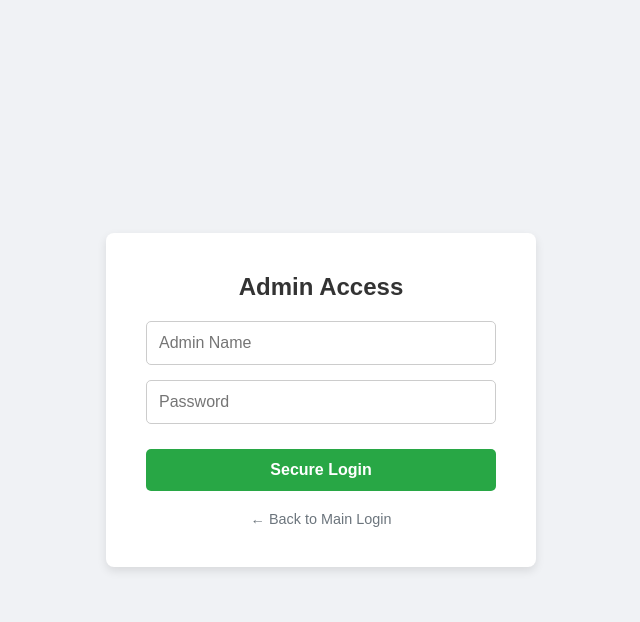
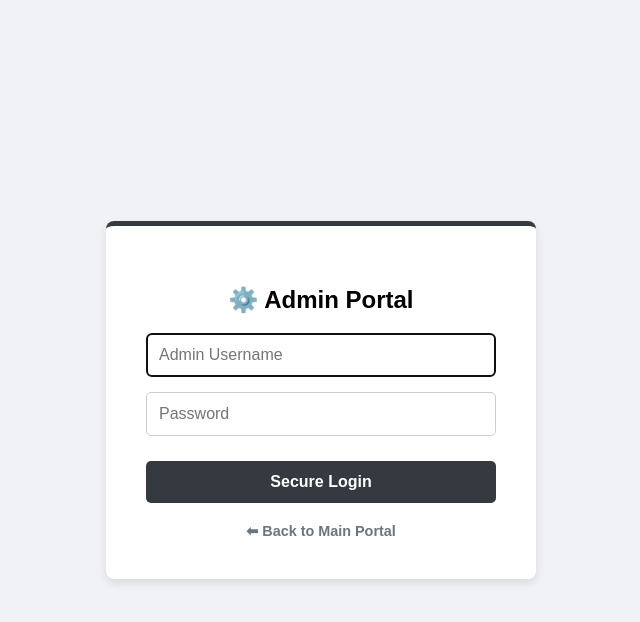
Before and after one commit to Kashyap42576/transit-app, a Flask app: page /admin/login in a window 1280 px wide. Shown: the top 622 px of the page, without its empty margins (319-959 px from the left). Run offline with Flask 3, Linux system fonts and the light colour scheme.

Commit message:
Enhance Admin Login page with new styles and titles

```diff
--- a/templates/admin_login.html
+++ b/templates/admin_login.html
@@ -1,34 +1,37 @@
 <!DOCTYPE html>
 <html>
 <head>
-    <title>Admin Login</title>
+    <title>Admin Login - PU Transit</title>
     <meta name="viewport" content="width=device-width, initial-scale=1">
     <style>
         body { font-family: Arial, sans-serif; display: flex; justify-content: center; align-items: center; height: 100vh; background: #f0f2f5; margin: 0; }
-        .box { background: white; padding: 2.5rem; border-radius: 8px; box-shadow: 0 4px 10px rgba(0,0,0,0.1); text-align: center; width: 85%; max-width: 350px; }
+
+        /* Dark grey top border to distinguish the Admin portal */
+        .box { background: white; padding: 2.5rem; border-radius: 8px; box-shadow: 0 4px 10px rgba(0,0,0,0.1); text-align: center; width: 85%; max-width: 350px; border-top: 5px solid #343a40; }
+
         input { display: block; width: 100%; margin: 15px 0; padding: 12px; box-sizing: border-box; border: 1px solid #ccc; border-radius: 5px; font-size: 16px; }
 
-        /* Using a green button to visually separate the Admin area from the blue Student/Staff area */
-        button { width: 100%; padding: 12px; background: #28a745; color: white; border: none; border-radius: 5px; cursor: pointer; font-size: 16px; font-weight: bold; margin-top: 10px; }
-        button:hover { background: #218838; }
+        /* Dark grey button for Admin */
+        button { width: 100%; padding: 12px; background: #343a40; color: white; border: none; border-radius: 5px; cursor: pointer; font-size: 16px; font-weight: bold; margin-top: 10px; }
+        button:hover { background: #23272b; }
 
         .error { color: #dc3545; font-weight: bold; margin-bottom: 10px; }
-        .back-link { display: block; margin-top: 20px; font-size: 0.9em; color: #6c757d; text-decoration: none; }
+        .back-link { display: block; margin-top: 20px; font-size: 0.9em; color: #6c757d; text-decoration: none; font-weight: bold; }
     </style>
 </head>
 <body>
     <div class="box">
-        <h2 style="color: #333; margin-top: 0;">Admin Access</h2>
+        <h2>⚙️ Admin Portal</h2>
 
         {% if error %} <p class="error">{{ error }}</p> {% endif %}
 
         <form method="POST">
-            <input type="text" name="username" placeholder="Admin Name" required>
+            <input type="text" name="user_id" placeholder="Admin Username" required autofocus>
             <input type="password" name="password" placeholder="Password" required>
             <button type="submit">Secure Login</button>
         </form>
 
-        <a href="/" class="back-link">← Back to Main Login</a>
+        <a href="/" class="back-link">⬅ Back to Main Portal</a>
     </div>
 </body>
 </html>
```
